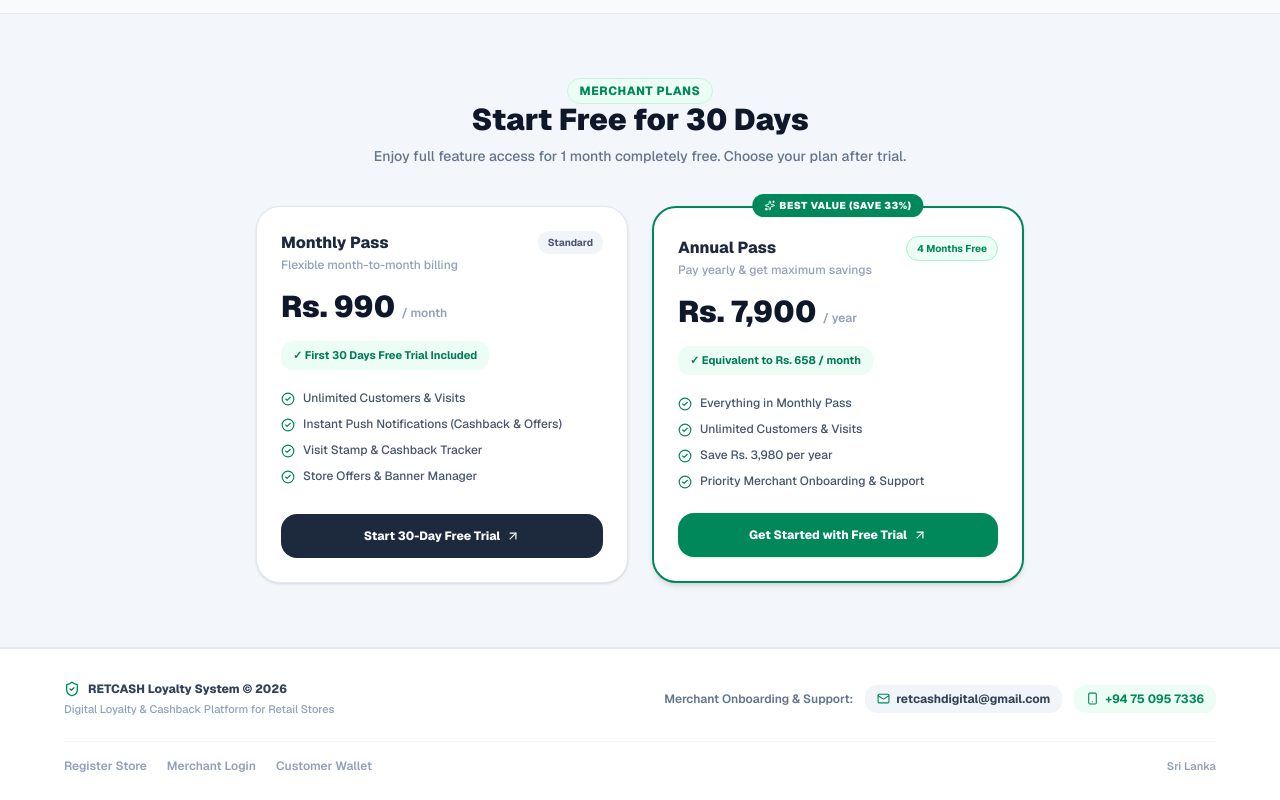
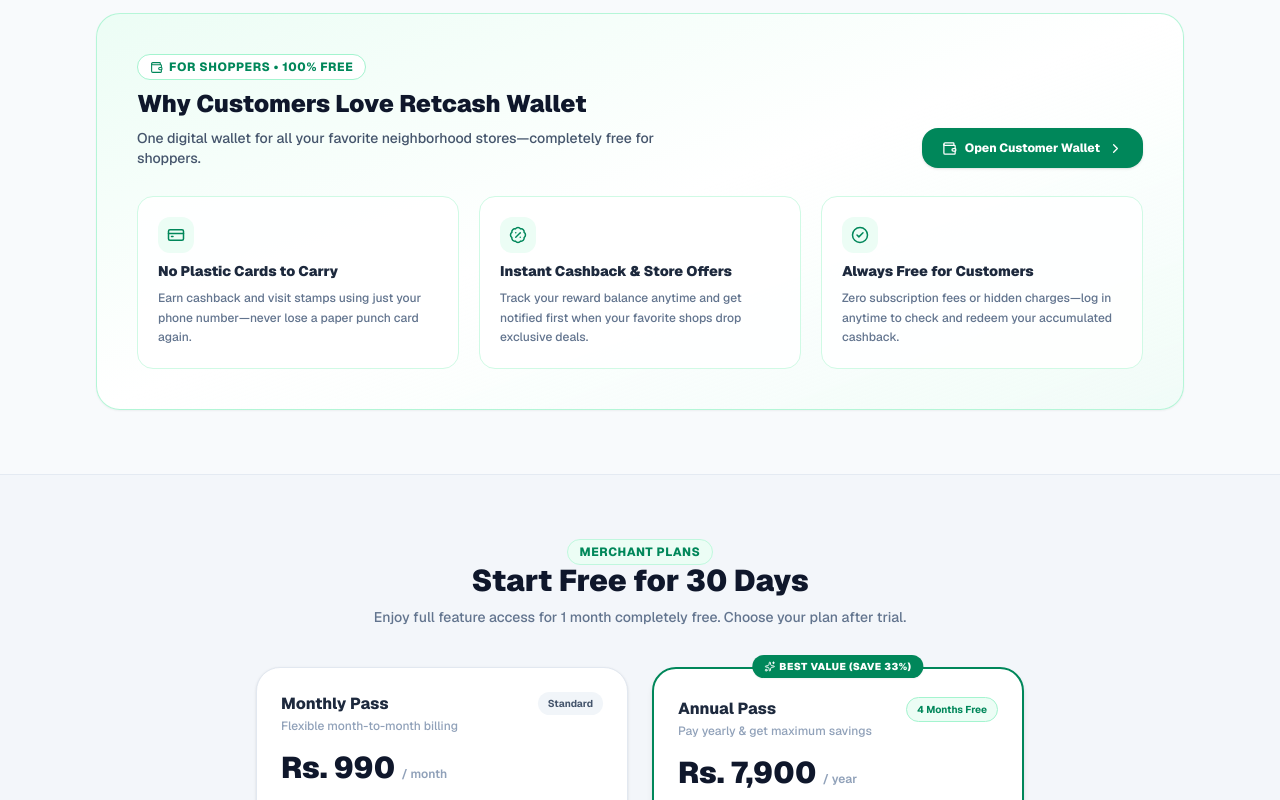
Before and after one commit to retcashdigital-glitch/retcash-loyalty, a Next.js app: page / in a window 1280 px wide. Shown: the part 1200-2000 px from the top of the page. Built offline with nearby package versions, Linux system fonts and the light colour scheme.

Commit message:
Add shopper benefits section and polish mobile header/footer spacing

```diff
--- a/app/page.tsx
+++ b/app/page.tsx
@@ -15,12 +15,14 @@ import {
   Smartphone,
   Mail,
   ArrowUpRight,
+  CreditCard,
+  BadgePercent,
 } from 'lucide-react'
 
 type Lang = 'en' | 'ta' | 'si'
 
-const SUPPORT_EMAIL = 'retcashdigital@gmail.com'
-const SUPPORT_PHONE = '+94 75 095 7336' // விருப்பமிருந்தால் உங்கள் Support எண்ணை இங்கே இடவும் (உதா: '+94 76 000 0000')
+const SUPPORT_EMAIL: string = 'retcashdigital@gmail.com'
+const SUPPORT_PHONE: string = '+94 75 095 7336'
 
 const COPY: Record<
   Lang,
@@ -55,6 +57,16 @@ const COPY: Record<
     step2Desc: string
     step3Title: string
     step3Desc: string
+    shopperBadge: string
+    shopperTitle: string
+    shopperSubtitle: string
+    shopper1Title: string
+    shopper1Desc: string
+    shopper2Title: string
+    shopper2Desc: string
+    shopper3Title: string
+    shopper3Desc: string
+    shopperCta: string
     plansBadge: string
     plansTitle: string
     plansSubtitle: string
@@ -91,7 +103,7 @@ const COPY: Record<
     merchantCardTitle: 'Merchant Portal',
     merchantCardDesc: 'Store Login & Billing',
     customerCardTitle: 'Customer Pass',
-    customerCardDesc: 'Check Rewards Wallet',
+    customerCardDesc: 'Rewards Wallet • 100% Free',
     mockupPushTitle: 'RETCASH • Just now',
     mockupPushBody: 'You earned Rs. 150 cashback! Tap to view your updated loyalty wallet.',
     mockupPassLabel: 'DIGITAL LOYALTY PASS',
@@ -118,6 +130,20 @@ const COPY: Record<
     step3Title: 'Customers Return to Claim',
     step3Desc:
       'Customers come back to your store to redeem their accumulated rewards and check your latest seasonal offers.',
+    shopperBadge: 'For Shoppers • 100% Free',
+    shopperTitle: 'Why Customers Love Retcash Wallet',
+    shopperSubtitle:
+      'One digital wallet for all your favorite neighborhood stores—completely free for shoppers.',
+    shopper1Title: 'No Plastic Cards to Carry',
+    shopper1Desc:
+      'Earn cashback and visit stamps using just your phone number—never lose a paper punch card again.',
+    shopper2Title: 'Instant Cashback & Store Offers',
+    shopper2Desc:
+      'Track your reward balance anytime and get notified first when your favorite shops drop exclusive deals.',
+    shopper3Title: 'Always Free for Customers',
+    shopper3Desc:
+      'Zero subscription fees or hidden charges—log in anytime to check and redeem your accumulated cashback.',
+    shopperCta: 'Open Customer Wallet',
     plansBadge: 'Merchant Plans',
     plansTitle: 'Start Free for 30 Days',
     plansSubtitle:
@@ -164,7 +190,7 @@ const COPY: Record<
     merchantCardTitle: 'Merchant Portal',
     merchantCardDesc: 'கடை லாகின் & பில்லிங்',
     customerCardTitle: 'Customer Pass',
-    customerCardDesc: 'கேஷ்பேக் வாலட் பார்க்க',
+    customerCardDesc: 'கேஷ்பேக் வாலட் • 100% இலவசம்',
     mockupPushTitle: 'RETCASH • இப்போது',
     mockupPushBody: 'உங்களுக்கு Rs. 150 கேஷ்பேக் கிடைத்துள்ளது! வாலட்டைப் பார்க்க தட்டவும்.',
     mockupPassLabel: 'டிஜிட்டல் லாயல்டி கார்டு',
@@ -191,6 +217,20 @@ const COPY: Record<
     step3Title: 'மீண்டும் கடைக்கு வருதல்',
     step3Desc:
       'சேமித்த கேஷ்பேக்கைப் பயன்படுத்தவும் புதிய சலுகைகளைப் பெறவும் வாடிக்கையாளர் மீண்டும் உங்கள் கடைக்கு வருவார்.',
+    shopperBadge: 'வாடிக்கையாளர்களுக்கு • 100% இலவசம்',
+    shopperTitle: 'வாடிக்கையாளர்களுக்கு என்ன கிடைக்கும்?',
+    shopperSubtitle:
+      'உங்களுக்குப் பிடித்த கடைகளின் கேஷ்பேக் மற்றும் ஆஃபர்கள் அனைத்தும் ஒரே டிஜிட்டல் வாலட்டில்.',
+    shopper1Title: 'பிளாஸ்டிக் கார்டு சுமை இல்லை',
+    shopper1Desc:
+      'உங்கள் போன் நம்பரைச் சொன்னாலே போதும் — காகித அட்டைகளைத் தொலைக்கும் கவலையின்றி கேஷ்பேக் சேமிக்கலாம்.',
+    shopper2Title: 'உடனடி கேஷ்பேக் & சலுகை அலர்ட்',
+    shopper2Desc:
+      'உங்கள் கேஷ்பேக் இருப்பை எப்போது வேண்டுமானாலும் பார்க்கலாம்; கடைகளின் சிறப்புத் தள்ளுபடிகளும் உடனே போனில் வரும்.',
+    shopper3Title: 'வாடிக்கையாளர்களுக்கு எப்போதும் இலவசம்',
+    shopper3Desc:
+      'எந்தவொரு கட்டணமும் இன்றி உங்கள் வாலட்டில் உள்நுழைந்து சேமித்த கேஷ்பேக்கை கடையில் பயன்படுத்திக்கொள்ளலாம்.',
+    shopperCta: 'எனது வாலட்டைத் திறக்கவும்',
     plansBadge: 'கடைக்காரர் திட்டங்கள்',
     plansTitle: '30 நாட்கள் இலவசமாகப் பயன்படுத்துங்கள்',
     plansSubtitle:
@@ -237,7 +277,7 @@ const COPY: Record<
     merchantCardTitle: 'Merchant Portal',
     merchantCardDesc: 'වෙළඳසැල් පිවිසුම සහ බිල්පත්',
     customerCardTitle: 'Customer Pass',
-    customerCardDesc: 'Cashback වොලට් පරීක්ෂාව',
+    customerCardDesc: 'Cashback වොලට් • 100% නොමිලේ',
     mockupPushTitle: 'RETCASH • දැන්',
     mockupPushBody: 'ඔබට Rs. 150 Cashback ලැබී ඇත! ඔබේ වොලට් එක බැලීමට තට්ටු කරන්න.',
     mockupPassLabel: 'ඩිජිටල් ලෝයල්ටි කාඩ්පත',
@@ -264,6 +304,20 @@ const COPY: Record<
     step3Title: 'නැවත වෙළඳසැලට පැමිණීම',
     step3Desc:
       'එකතු වූ Cashback මුදල භාවිතා කිරීමට සහ නව දීමනා ලබා ගැනීමට පාරිභෝගිකයා නැවත ඔබේ වෙළඳසැලට පැමිණේ.',
+    shopperBadge: 'පාරිභෝගිකයින් සඳහා • 100% නොමිලේ',
+    shopperTitle: 'පාරිභෝගිකයින්ට ලැබෙන ප්‍රතිලාභ මොනවාද?',
+    shopperSubtitle:
+      'ඔබේ ප්‍රියතම වෙළඳසැල්වල සියලුම Cashback සහ දීමනා එකම ඩිජිටල් වොලට් එකකින්.',
+    shopper1Title: 'ප්ලාස්ටික් කාඩ්පත් අවශ්‍ය නැත',
+    shopper1Desc:
+      'ඔබේ දුරකථන අංකය පමණක් ලබා දී Cashback එකතු කරගන්න — කාඩ්පත් නැතිවීමේ කරදරයක් නැත.',
+    shopper2Title: 'ක්ෂණික Cashback සහ විශේෂ දීමනා',
+    shopper2Desc:
+      'ඕනෑම වේලාවක ඔබේ Cashback ශේෂය පරීක්ෂා කර වෙළඳසැල්වල නවතම වට්ටම් දුරකථනයටම ලබාගන්න.',
+    shopper3Title: 'පාරිභෝගිකයින්ට සැමදා නොමිලේ',
+    shopper3Desc:
+      'කිසිදු ගාස්තුවකින් තොරව ඔබේ වොලට් එකට පිවිස එකතු වූ Cashback මුදල වෙළඳසැල්වලදී භාවිතා කළ හැක.',
+    shopperCta: 'මගේ වොලට් එක විවෘත කරන්න',
     plansBadge: 'වෙළඳසැල් පැකේජ',
     plansTitle: 'දින 30ක් නොමිලේ භාවිතා කරන්න',
     plansSubtitle:
@@ -326,7 +380,7 @@ export default function HomePage() {
       {/* Background Emerald Glows */}
       <div className="absolute top-0 left-1/2 -translate-x-1/2 w-full max-w-7xl h-96 bg-[#00875A]/5 blur-3xl pointer-events-none -z-10" />
 
-      {/* 1. HEADER - Responsive Navbar with Language Switcher */}
+      {/* 1. HEADER - Compact Sticky Navbar */}
       <header className="sticky top-0 z-50 bg-white/95 backdrop-blur-md border-b border-slate-200/80 shadow-xs">
         <div className="max-w-6xl mx-auto px-4 sm:px-8 py-3 flex items-center justify-between gap-2">
           {/* Logo & Branding */}
@@ -389,9 +443,10 @@ export default function HomePage() {
             </Link>
           </div>
         </div>
+      </header>
 
-        {/* Mobile Language Switcher Bar */}
-        <div className="flex md:hidden items-center justify-center gap-1.5 px-4 py-2 bg-slate-50/90 border-t border-slate-200/70">
+      {/* Mobile Language Switcher Bar (Non-sticky to preserve screen space while scrolling) */}
+      <div className="flex md:hidden items-center justify-center gap-1.5 px-4 py-2 bg-white/80 border-b border-slate-200/70">
         {(
           [
             { code: 'en', label: 'EN' },
@@ -406,14 +461,13 @@ export default function HomePage() {
             className={`px-3.5 py-1 rounded-full text-[11px] font-extrabold transition cursor-pointer ${
               lang === item.code
                 ? 'bg-[#00875A] text-white shadow-2xs'
-                  : 'bg-white text-slate-600 border border-slate-200/80'
+                : 'bg-slate-100 text-slate-600 border border-slate-200/80'
             }`}
           >
             {item.label}
           </button>
         ))}
       </div>
-      </header>
 
       {/* 2. HERO SECTION */}
       <section className="max-w-6xl mx-auto px-4 sm:px-8 pt-7 sm:pt-14 pb-12">
@@ -473,7 +527,7 @@ export default function HomePage() {
                     <h3 className="text-xs font-black text-slate-800 group-hover:text-[#00875A] transition">
                       {t.customerCardTitle}
                     </h3>
-                    <p className="text-[11px] text-slate-400 font-medium">
+                    <p className="text-[11px] text-[#00875A] font-semibold">
                       {t.customerCardDesc}
                     </p>
                   </div>
@@ -564,7 +618,7 @@ export default function HomePage() {
         </div>
       </section>
 
-      {/* 3. CORE FEATURES - Non-Redundant Value Props */}
+      {/* 3. CORE FEATURES - Merchant Value Props */}
       <section className="max-w-6xl mx-auto px-4 sm:px-8 pb-12 sm:pb-16">
         <div className="grid grid-cols-1 md:grid-cols-3 gap-5">
           <div className="bg-white rounded-3xl p-6 border border-slate-200/90 shadow-xs space-y-3">
@@ -600,7 +654,7 @@ export default function HomePage() {
       </section>
 
       {/* 4. HOW IT WORKS - 3 Simple Steps */}
-      <section className="max-w-6xl mx-auto px-4 sm:px-8 pb-14 sm:pb-16">
+      <section className="max-w-6xl mx-auto px-4 sm:px-8 pb-12 sm:pb-16">
         <div className="bg-white rounded-3xl border border-slate-200/90 p-6 sm:p-10 shadow-xs space-y-8">
           <div className="text-center space-y-2 max-w-xl mx-auto">
             <span className="text-xs font-extrabold text-[#00875A] uppercase tracking-wider bg-[#ECFDF5] px-3 py-1 rounded-full border border-emerald-200/60">
@@ -645,7 +699,67 @@ export default function HomePage() {
         </div>
       </section>
 
-      {/* 5. MERCHANT SUBSCRIPTION PLANS (CTA fixed to /merchant/register) */}
+      {/* 5. FOR SHOPPERS - Customer Benefits & Free Wallet Access */}
+      <section className="max-w-6xl mx-auto px-4 sm:px-8 pb-14 sm:pb-16">
+        <div className="bg-gradient-to-br from-[#ECFDF5] via-white to-emerald-50/60 rounded-3xl border border-emerald-200/80 p-6 sm:p-10 shadow-xs space-y-7">
+          <div className="flex flex-col md:flex-row md:items-end justify-between gap-4">
+            <div className="space-y-2 max-w-xl">
+              <span className="inline-flex items-center gap-1.5 text-xs font-extrabold text-[#00875A] uppercase tracking-wider bg-white px-3 py-1 rounded-full border border-emerald-200">
+                <Wallet size={13} /> {t.shopperBadge}
+              </span>
+              <h2 className="text-xl sm:text-2xl font-black text-slate-900">
+                {t.shopperTitle}
+              </h2>
+              <p className="text-xs sm:text-sm text-slate-600 font-medium">
+                {t.shopperSubtitle}
+              </p>
+            </div>
+
+            <Link
+              href="/customer/login"
+              className="inline-flex items-center justify-center gap-2 bg-[#00875A] hover:bg-emerald-700 text-white font-extrabold text-xs px-5 py-3 rounded-2xl shadow-sm transition shrink-0"
+            >
+              <Wallet size={15} />
+              <span>{t.shopperCta}</span>
+              <ChevronRight size={15} />
+            </Link>
+          </div>
+
+          <div className="grid grid-cols-1 md:grid-cols-3 gap-5">
+            <div className="bg-white/90 rounded-2xl p-5 border border-emerald-100 space-y-2">
+              <div className="w-9 h-9 rounded-xl bg-[#ECFDF5] text-[#00875A] flex items-center justify-center">
+                <CreditCard size={18} />
+              </div>
+              <h3 className="text-sm font-black text-slate-800">{t.shopper1Title}</h3>
+              <p className="text-xs text-slate-500 font-medium leading-relaxed">
+                {t.shopper1Desc}
+              </p>
+            </div>
+
+            <div className="bg-white/90 rounded-2xl p-5 border border-emerald-100 space-y-2">
+              <div className="w-9 h-9 rounded-xl bg-[#ECFDF5] text-[#00875A] flex items-center justify-center">
+                <BadgePercent size={18} />
+              </div>
+              <h3 className="text-sm font-black text-slate-800">{t.shopper2Title}</h3>
+              <p className="text-xs text-slate-500 font-medium leading-relaxed">
+                {t.shopper2Desc}
+              </p>
+            </div>
+
+            <div className="bg-white/90 rounded-2xl p-5 border border-emerald-100 space-y-2">
+              <div className="w-9 h-9 rounded-xl bg-[#ECFDF5] text-[#00875A] flex items-center justify-center">
+                <CheckCircle2 size={18} />
+              </div>
+              <h3 className="text-sm font-black text-slate-800">{t.shopper3Title}</h3>
+              <p className="text-xs text-slate-500 font-medium leading-relaxed">
+                {t.shopper3Desc}
+              </p>
+            </div>
+          </div>
+        </div>
+      </section>
+
+      {/* 6. MERCHANT SUBSCRIPTION PLANS (CTA -> /merchant/register) */}
       <section className="bg-slate-100/70 border-y border-slate-200/80 py-12 sm:py-16 px-4 sm:px-8">
         <div className="max-w-5xl mx-auto space-y-10">
           <div className="text-center space-y-2 max-w-xl mx-auto">
@@ -760,8 +874,8 @@ export default function HomePage() {
         </div>
       </section>
 
-      {/* 6. FOOTER WITH TRUST & SUPPORT SIGNALS */}
-      <footer className="py-8 px-4 sm:px-8 border-t border-slate-200 bg-white">
+      {/* 7. FOOTER WITH TRUST & SUPPORT SIGNALS (Extra bottom padding for mobile browser bars) */}
+      <footer className="pt-8 pb-24 sm:pb-10 px-4 sm:px-8 border-t border-slate-200 bg-white">
         <div className="max-w-6xl mx-auto space-y-6">
           <div className="flex flex-col md:flex-row items-center justify-between gap-4 text-center md:text-left">
             <div className="space-y-1">
```
Lines whose indentation alone changed are shown as unchanged.
